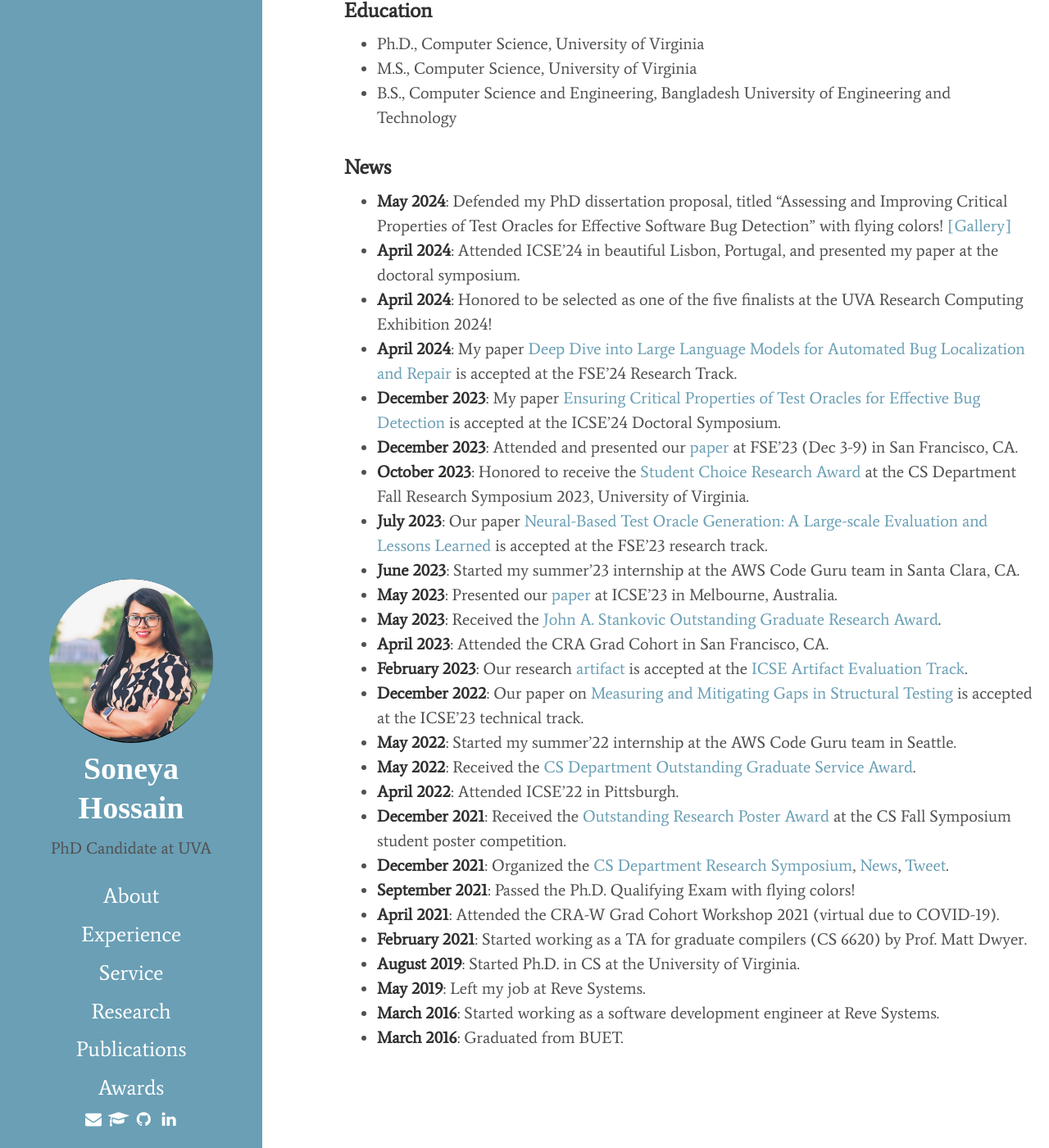
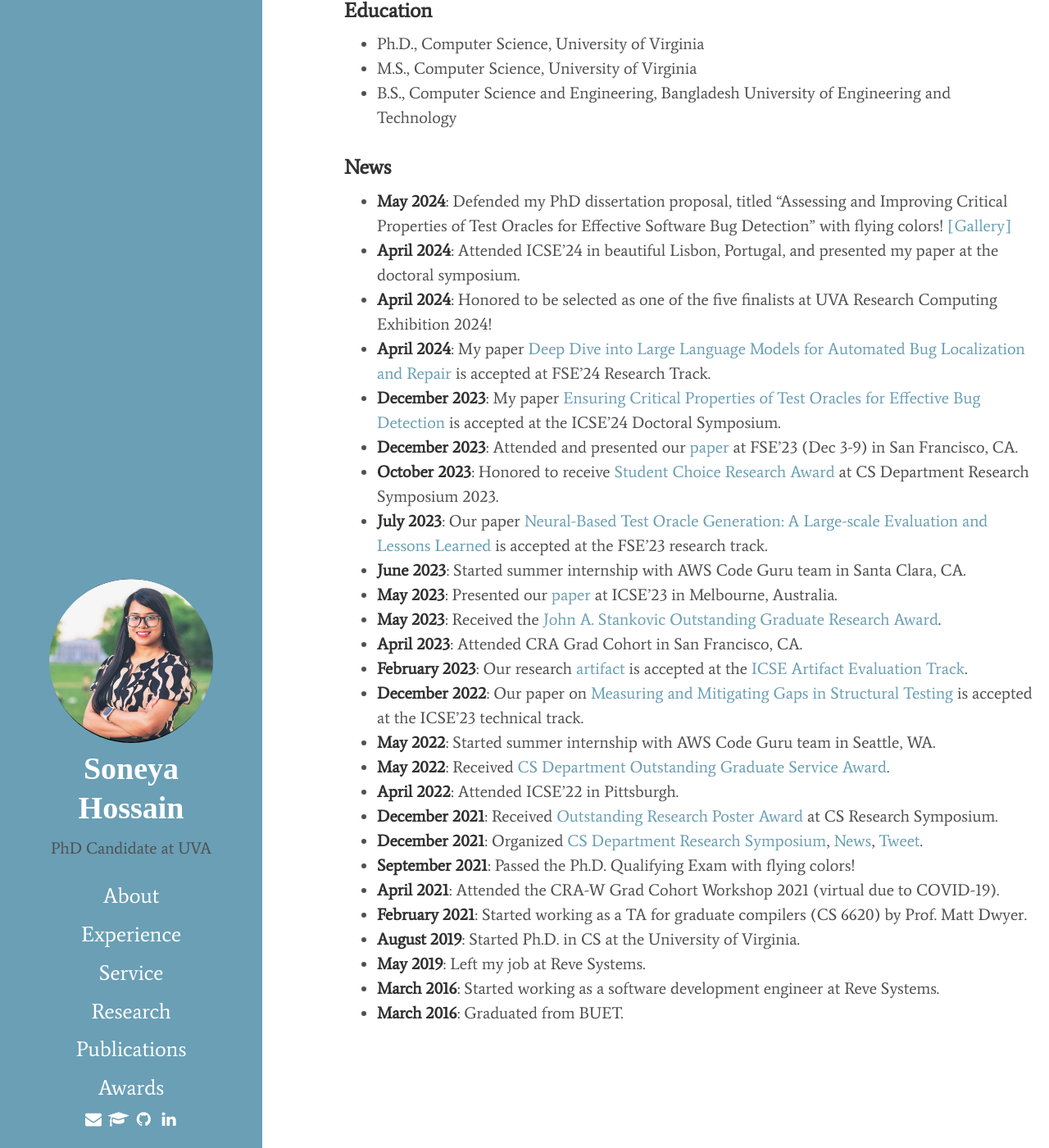
Before and after one commit to soneyahossain/soneyahossain.github.io, a Jekyll site: the page built from index.md, in a window 1280 px wide and 1400 px high, scrolled down 343 px. Shown: the whole window at 82% size. Built offline with Jekyll 4.4.1, drawn with Linux system fonts in a browser that asks for light colours; cached includes are drawn as plain includes.

Commit message:
Update index.md

```diff
--- a/index.md
+++ b/index.md
@@ -21,23 +21,23 @@ For more details, please find my [CV]({{'/'|relative_url}}assets/CV/CV.pdf).
 - **May 2024**:  Defended my PhD dissertation proposal, titled "Assessing and Improving Critical Properties of Test Oracles for
 Effective Software Bug Detection" with flying colors! [\[Gallery\]](gallery.md)
 - **April 2024**: Attended ICSE'24 in beautiful Lisbon, Portugal, and presented my paper at the doctoral symposium.
-- **April 2024**: Honored to be selected as one of the five finalists at the UVA Research Computing Exhibition 2024!
-- **April 2024**: My paper [Deep Dive into Large Language Models for Automated Bug Localization and Repair](https://arxiv.org/abs/2404.11595) is accepted at the FSE'24 Research Track.
+- **April 2024**: Honored to be selected as one of the five finalists at UVA Research Computing Exhibition 2024!
+- **April 2024**: My paper [Deep Dive into Large Language Models for Automated Bug Localization and Repair](https://arxiv.org/abs/2404.11595) is accepted at FSE'24 Research Track.
 - **December 2023**: My paper [Ensuring Critical Properties of Test Oracles for Effective Bug Detection](https://dl.acm.org/doi/10.1145/3639478.3639791) is accepted at the ICSE'24 Doctoral Symposium.
 - **December 2023**: Attended and presented our [paper](https://dl.acm.org/doi/pdf/10.1145/3611643.3616265) at FSE'23 (Dec 3-9) in San Francisco, CA.
-- **October 2023**: Honored to receive the [Student Choice Research Award](https://engineering.virginia.edu/department/computer-science/blogs/2023-cs-research-symposium-highlights) at the CS Department Fall Research Symposium 2023, University of Virginia.
+- **October 2023**: Honored to receive [Student Choice Research Award](https://engineering.virginia.edu/department/computer-science/blogs/2023-cs-research-symposium-highlights) at CS Department Research Symposium 2023.
 - **July 2023**: Our paper [Neural-Based Test Oracle Generation: A Large-scale Evaluation and Lessons Learned](https://dl.acm.org/doi/abs/10.1145/3611643.3616265) is accepted at the FSE'23 research track.
-- **June 2023**: Started my summer'23 internship at the AWS Code Guru team in Santa Clara, CA.
+- **June 2023**: Started summer internship with AWS Code Guru team in Santa Clara, CA.
 - **May 2023**: Presented our [paper](https://ieeexplore.ieee.org/stamp/stamp.jsp?arnumber=10172745) at ICSE'23 in Melbourne, Australia.
 - **May 2023**: Received the [John A. Stankovic Outstanding Graduate Research Award](https://engineering.virginia.edu/department/computer-science/blogs/cs-department-end-year-award-recipients-2022-2023).
-- **April 2023**: Attended the CRA Grad Cohort in San Francisco, CA.
+- **April 2023**: Attended CRA Grad Cohort in San Francisco, CA.
 - **February 2023**: Our research [artifact](https://github.com/soneyahossain/hcc-gap-recommender) is accepted at the [ICSE Artifact Evaluation Track](https://conf.researchr.org/details/icse-2023/icse-2023-artifact-evaluation/5/Artifact-Measuring-and-Mitigating-Gaps-in-Structural-Testing).
 - **December 2022**: Our paper on [Measuring and Mitigating Gaps in Structural Testing](https://ieeexplore.ieee.org/stamp/stamp.jsp?arnumber=10172745) is accepted at the ICSE'23 technical track.
-- **May 2022**: Started my summer'22 internship at the AWS Code Guru team in Seattle.
-- **May 2022**: Received the [CS Department Outstanding Graduate Service Award](https://engineering.virginia.edu/2021-2022-cs-department-end-year-awards).
+- **May 2022**: Started summer internship with AWS Code Guru team in Seattle, WA.
+- **May 2022**: Received [CS Department Outstanding Graduate Service Award](https://engineering.virginia.edu/2021-2022-cs-department-end-year-awards).
 - **April 2022**: Attended ICSE'22 in Pittsburgh.
-- **December 2021**: Received the [Outstanding Research Poster Award](https://engineering.virginia.edu/events/2021-fall-cs-research-symposium) at the CS Fall Symposium student poster competition.
-- **December 2021**: Organized the [CS Department Research Symposium](https://engineering.virginia.edu/events/2021-fall-cs-research-symposium), [News](https://engineering.virginia.edu/computer-science-graduate-student-group-research-symposium?fbclid=IwAR2r1lHuVFwesevFrsCqezybDSU_u3Fc-vWky6TYbQ4Jepo-gfibiRzgbMc), [Tweet](https://twitter.com/CS_UVA/status/1471529342912155650?s=20&t=YbVecueDVPOLsdDaw0sBfQ).
+- **December 2021**: Received [Outstanding Research Poster Award](https://engineering.virginia.edu/events/2021-fall-cs-research-symposium) at CS Research Symposium.
+- **December 2021**: Organized [CS Department Research Symposium](https://engineering.virginia.edu/events/2021-fall-cs-research-symposium), [News](https://engineering.virginia.edu/computer-science-graduate-student-group-research-symposium?fbclid=IwAR2r1lHuVFwesevFrsCqezybDSU_u3Fc-vWky6TYbQ4Jepo-gfibiRzgbMc), [Tweet](https://twitter.com/CS_UVA/status/1471529342912155650?s=20&t=YbVecueDVPOLsdDaw0sBfQ).
 - **September 2021**: Passed the Ph.D. Qualifying Exam with flying colors!
 - **April 2021**: Attended the CRA-W Grad Cohort Workshop 2021 (virtual due to COVID-19).
 - **February 2021**: Started working as a TA for graduate compilers (CS 6620) by Prof. Matt Dwyer.
```
